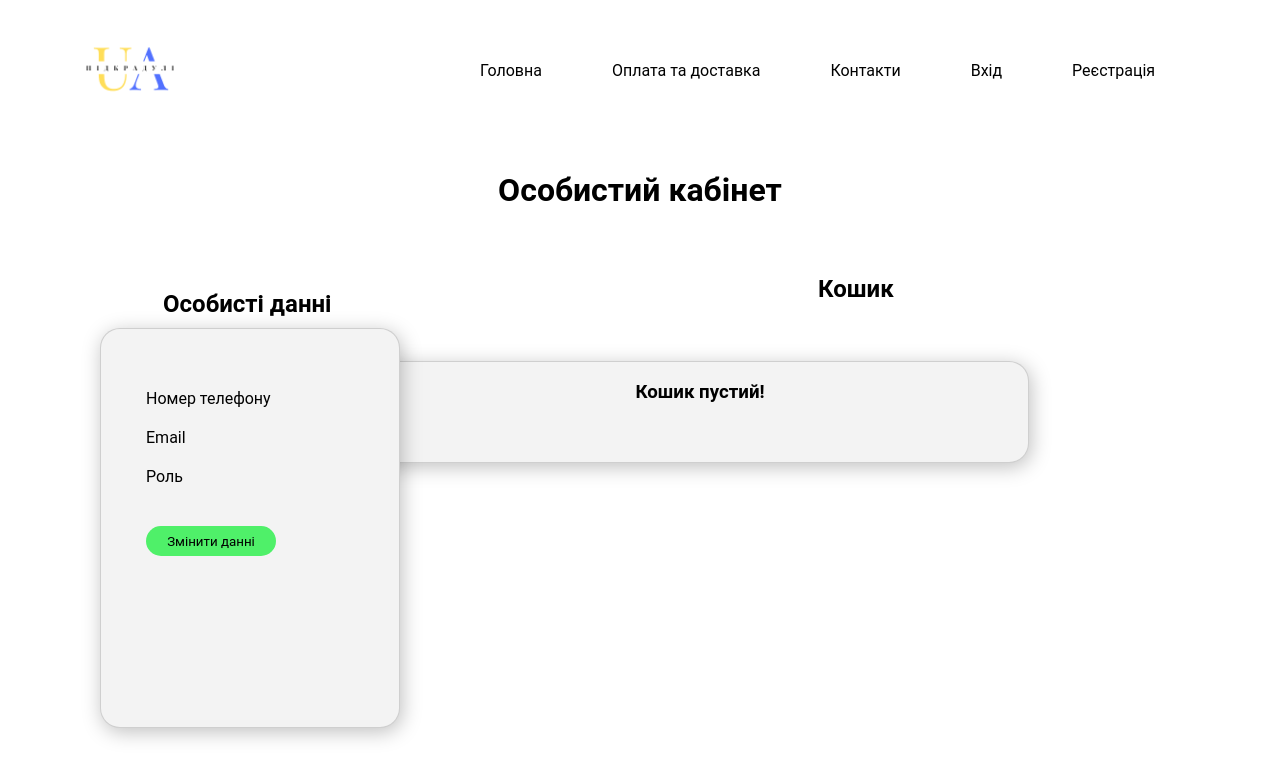
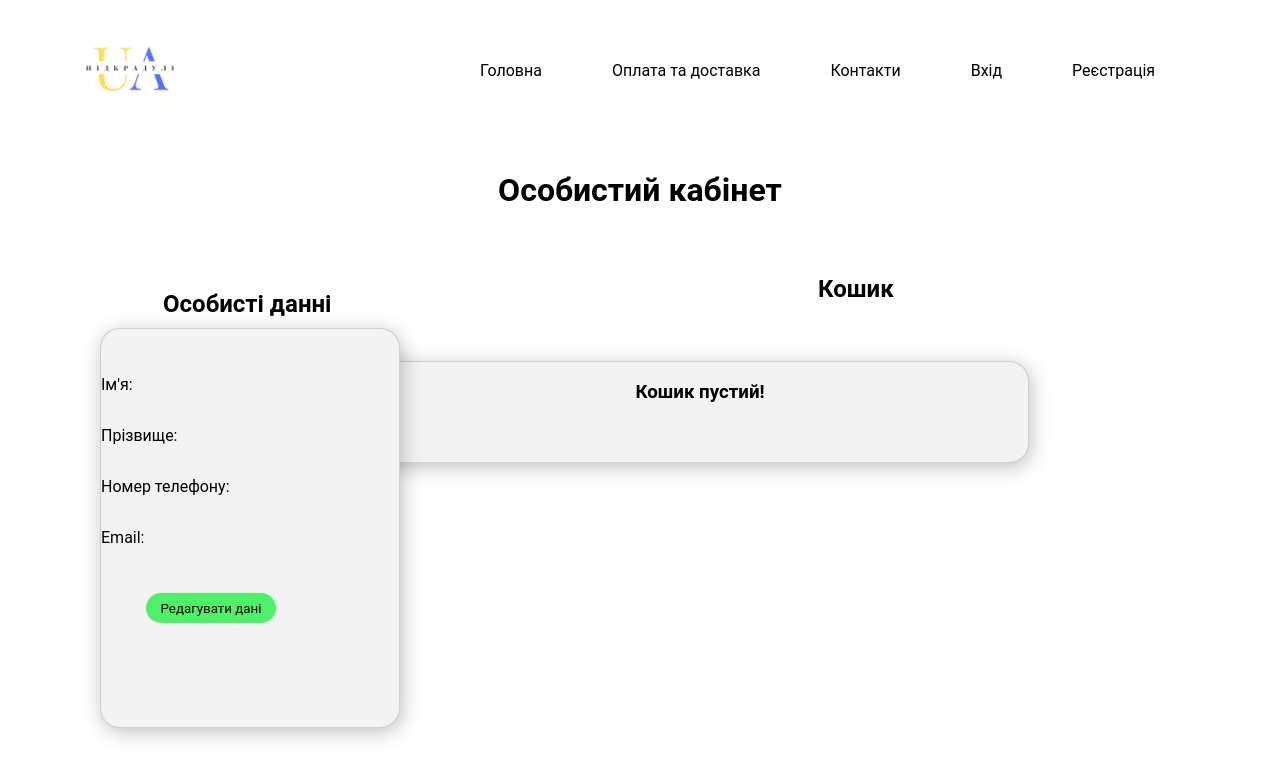
Before and after one commit to OrynaK/ShoeStore, a React (Create React App) app in the folder src/main/webapp/my-shoestore/: page /clientcabinet in a window 1280 px wide. Shown: the top 778 px of the page. Built offline with nearby package versions, Linux system fonts and the light colour scheme.

Commit message:
редагування даних в особистому кабінеті (саша дороби пж)

```diff
--- a/src/main/webapp/my-shoestore/src/components/ClientCabinet/ClientCabinet.jsx
+++ b/src/main/webapp/my-shoestore/src/components/ClientCabinet/ClientCabinet.jsx
@@ -1,9 +1,8 @@
 import "./ClientCabinet.css"
-import React, {useEffect, useState} from "react";
-import {useLocation} from "react-router";
+import React, { useEffect, useState } from "react";
+import { useLocation } from "react-router";
 
 function ClientCabinet() {
-
     const [user, setUser] = useState(() => {
         const storedUser = localStorage.getItem('user');
         return storedUser ? JSON.parse(storedUser) : null;
@@ -14,6 +13,7 @@ import {useLocation} from "react-router";
         phoneNumber: user && user.phoneNumber,
         email: user && user.email,
     });
+    const [isEditing, setIsEditing] = useState(false); // додали новий стан isEditing
 
     const handleFormSubmit = (event) => {
         event.preventDefault();
@@ -30,6 +30,7 @@ import {useLocation} from "react-router";
             .then((data) => {
                 localStorage.setItem('user', JSON.stringify(data));
                 setUser(data);
+                setIsEditing(false); // закінчили редагування
             })
             .catch((error) => {
                 console.error('Error:', error);
@@ -37,7 +38,7 @@ import {useLocation} from "react-router";
     };
 
     const handleInputChange = (event) => {
-         const {name, value} = event.target;
+        const { name, value } = event.target;
         setFormData((formData) => ({
             ...formData,
             [name]: value,
@@ -48,21 +49,66 @@ import {useLocation} from "react-router";
         <div className="cabinet">
             <h1 className="cabinet-header">Особистий кабінет</h1>
             <h2 className="cabinet-data">Особисті данні</h2>
+            {isEditing ? ( // перевіряємо, чи користувач редагує дані
+                    <form className="cabinet-form" onSubmit={handleFormSubmit}>
+                        <input
+                            className="cabinet-form-input"
+                            type="text"
+                            name="name"
+                            placeholder="Ім'я"
+                            value={formData.name}
+                            onChange={handleInputChange}
+                        />
+                        <input
+                            className="cabinet-form-input"
+                            type="text"
+                            name="surname"
+                            placeholder="Прізвище"
+                            value={formData.surname}
+                            onChange={handleInputChange}
+                        />
+                        <input
+                            className="cabinet-form-input"
+                            type="text"
+                            name="phoneNumber"
+                            placeholder="Номер телефону"
+                            value={formData.phoneNumber}
+                            onChange={handleInputChange}
+                        />
+                        <input
+                            className="cabinet-form-input"
+                            type="email"
+                            name="email"
+                            placeholder="Email"
+                            value={formData.email}
+                            onChange={handleInputChange}
+                        />
+                        <button type="submit" className="cabinet-form-btn" onClick={() => setIsEditing(false)}>
+                            Зберегти зміни
+                        </button>
+                    </form>
+            ) : (
                 <div className="cabinet-form">
-                     <span className="cabinet-form-span">{user && user.name}</span>
-                     <span className="cabinet-form-span">{user && user.surname}</span>
-                     <span className="cabinet-form-span">Номер телефону</span>
-                     <span className="cabinet-form-span">
-          <em>{user && user.phoneNumber}</em>
-        </span>
-                     <span className="cabinet-form-span">Email</span>
-                     <span className="cabinet-form-span">{user && user.email}</span>
-                     <span className="cabinet-form-span">Роль</span>
-                     <span className="cabinet-form-span">
-          <em>{user && user.role}</em>
-        </span>
-                     <button className="cabinet-form-btn">Змiнити даннi</button>
+                    <p className="cabinet-form-input">
+                        Ім'я: {user && user.name}
+                    </p>
+                    <p className="cabinet-form-input">
+                        Прізвище: {user && user.surname}
+                    </p>
+                    <p className="cabinet-form-input">
+                        Номер телефону: {user && user.phoneNumber}
+                    </p>
+                    <p className="cabinet-form-input">
+                        Email: {user && user.email}
+                    </p>
+                    <button
+                        className="cabinet-form-btn"
+                        onClick={() => setIsEditing(true)}
+                    >
+                        Редагувати дані
+                    </button>
                 </div>
+            )}
     <div className="cabinet-basket">
                  <h2 className="cabinet-basket-header">Кошик</h2>
                  <div className="basket-form">
@@ -70,6 +116,8 @@ import {useLocation} from "react-router";
                  </div>
              </div>
             </div>
+
+
     );
  }
 
```
Lines whose indentation alone changed are shown as unchanged.
